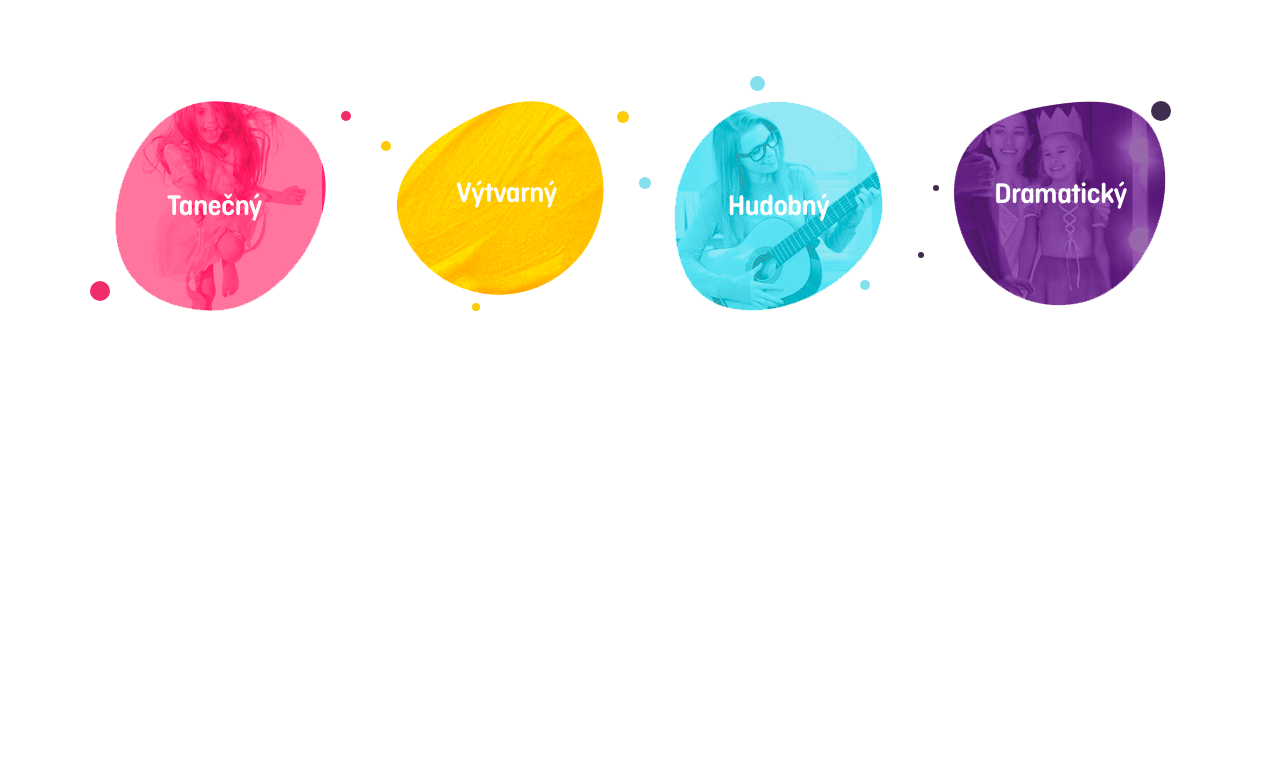
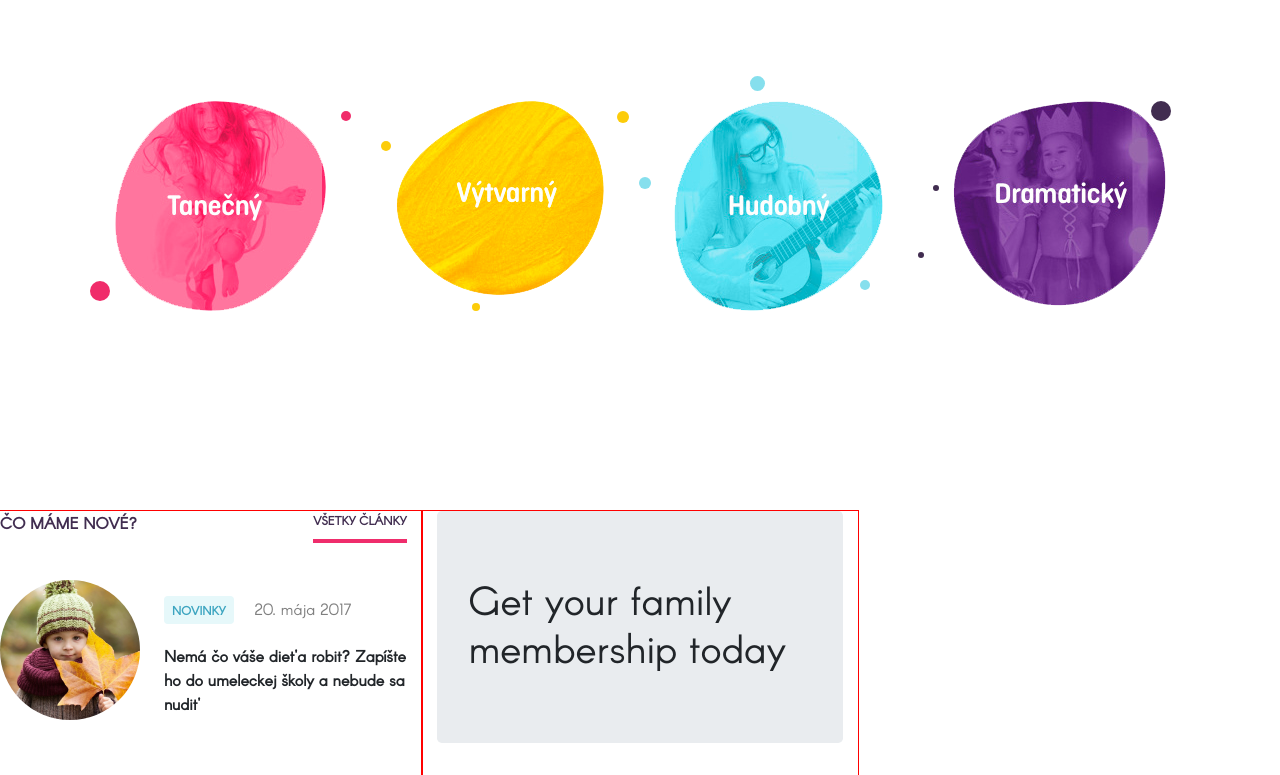
Before and after one commit to NaughtyMonk/NaughtyMonk2.github.io, a plain HTML site: page coding/site 3/html/index.html in a window 1280 px wide. Shown: the part 1323-2098 px from the top of the page. Before the commit the page ends 1634 px from the top, so only its background shows below. Drawn offline with nearby package versions, Linux system fonts and the light colour scheme.

Commit message:
jumbotrone

```diff
--- a/coding/site 3/css/style.css
+++ b/coding/site 3/css/style.css
@@ -178,3 +178,40 @@ body{
     width: 6px;
     height: 6px;
 }
+.wrapper-article{
+    margin-top: 200px;
+    /* width: 75%; */
+}
+.article-head h3{
+    display: inline;
+    font-size: 16px;
+    color:#412d50;
+}
+.article-head>a{
+    float: right;
+    color:#412d50;
+    font-size: 12px;
+    padding-bottom: 10px ;
+    border-bottom:#ef2d6c 4px solid;
+}
+.article-body{
+    margin-top:45px;
+}
+.article-body img{
+    width: 140px;
+    height: 140px;
+}
+.badge-style{
+    background: #e6f8fa !important;
+    color:#3da5c0;
+}
+.badge-style:hover{
+    background: #ef2d6c !important;
+}
+.media-body-text{
+    margin-top: 20px;
+    font-size:16px ;
+}
+.l{
+    outline: red 1px solid;
+}
--- a/coding/site 3/html/index.html
+++ b/coding/site 3/html/index.html
@@ -99,6 +99,35 @@
                 </ul>
             </navigation>
         </section>
+        <article class="">
+            <div class="container-fluide">
+                <div class="wrapper-article  row">
+                    <div class="article l col-4">
+                        <div class="article-head">
+                            <h3 class="text-uppercase font-weight-bold">čo máme nové?</h3>
+                            <a class="text-uppercase text-decoration-none font-weight-bold" href="#">všetky články</a>
+                        </div>
+                        <div class="article-body">
+                            <div class="media">
+                                <img src="../images/ava.jpg" class="rounded-circle">
+                                <div class="media-body ml-4 mt-3">
+                                    <a class="text-uppercase badge badge-primary p-2 badge-style" href="#">novinky</a>
+                                    <p class="d-inline text-black-50 ml-3">20. mája 2017</p>
+                                    <p class="font-weight-bold media-body-text">Nemá čo váše diet'a robit? Zapíšte ho do umeleckej školy a nebude sa nudit'</p>
+                                </div>
+                            </div>
+                        </div>
+                    </div>
+                    <div class=" l col-4">
+                        <div class="jumbotron">
+                            <!-- <div class="container"> -->
+                                <h1 class="display">Get your family membership today</h1>
+                            <!-- </div> -->
+                        </div>
+                    </div>
+                </div>
+            </div>
+        </article>
     </main>
     <script src="https://code.jquery.com/jquery-3.3.1.slim.min.js" integrity="sha384-q8i/X+965DzO0rT7abK41JStQIAqVgRVzpbzo5smXKp4YfRvH+8abtTE1Pi6jizo" crossorigin="anonymous"></script>
     <script src="https://cdnjs.cloudflare.com/ajax/libs/popper.js/1.14.7/umd/popper.min.js" integrity="sha384-UO2eT0CpHqdSJQ6hJty5KVphtPhzWj9WO1clHTMGa3JDZwrnQq4sF86dIHNDz0W1" crossorigin="anonymous"></script>
```
Also changed, not shown: coding/site 3/images/ava.jpg (added).
